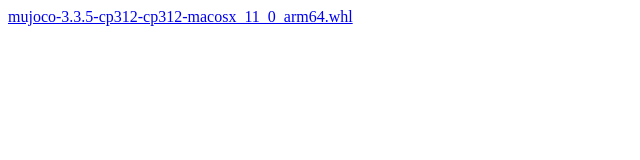
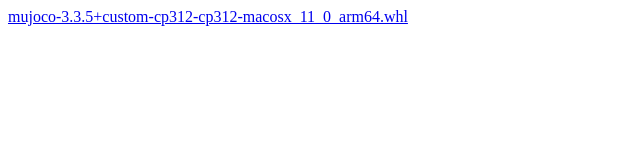
Before and after one commit to CalaW/mujoco-custom, a plain HTML site: page index.html in a window 1280 px wide. Shown: the whole page, without its empty margins (0-640 px from the left). Drawn offline with Linux system fonts and the light colour scheme.

Commit message:
Update download link for mujoco wheel file

```diff
--- a/index.html
+++ b/index.html
@@ -1,8 +1,8 @@
 <!DOCTYPE html>
 <html>
   <body>
-    <a href="mujoco-3.3.5-cp312-cp312-macosx_11_0_arm64.whl">
-      mujoco-3.3.5-cp312-cp312-macosx_11_0_arm64.whl
+    <a href="mujoco-3.3.5+custom-cp312-cp312-macosx_11_0_arm64.whl">
+      mujoco-3.3.5+custom-cp312-cp312-macosx_11_0_arm64.whl
     </a><br>
   </body>
 </html>
```
